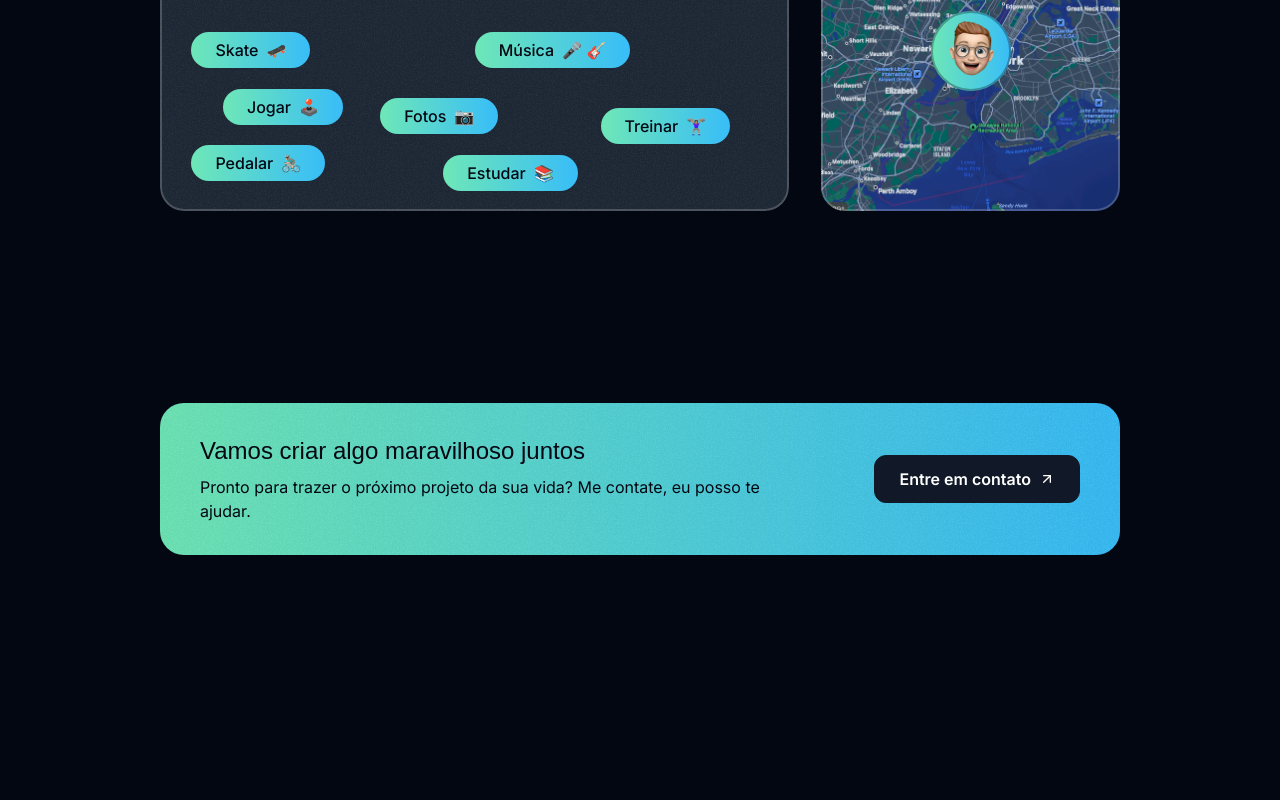
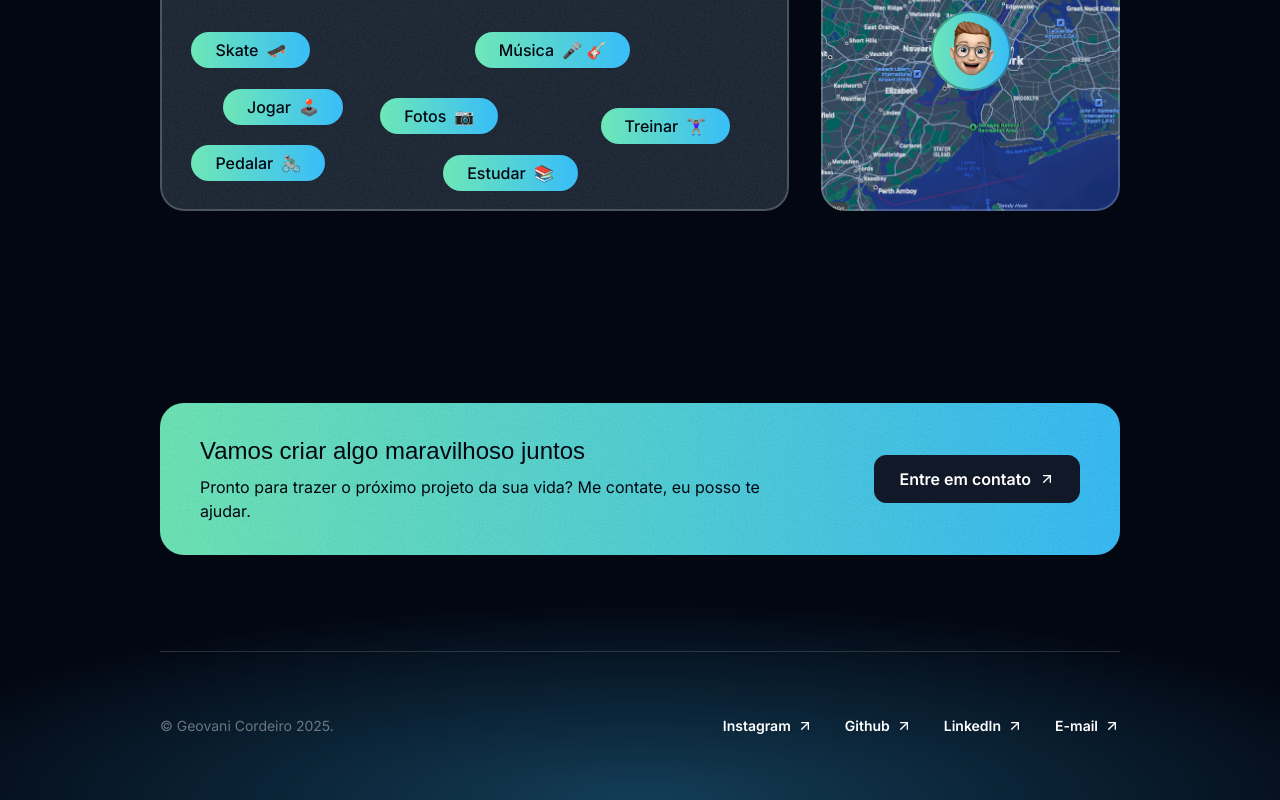
Before and after one commit to geovanigcs/Portfolio_2025, a Next.js app: page / in a window 1280 px wide. Shown: the part 5013-5813 px from the top of the page. Before the commit the page ends 5664 px from the top, so only its background shows below. Built offline with nearby package versions, Linux system fonts and the light colour scheme; a web font is replaced by a local one.

Commit message:
Chore: Adding footer

```diff
--- a/src/app/components/Footer.tsx
+++ b/src/app/components/Footer.tsx
@@ -1,3 +1,42 @@
+import ArrowUpRightIcon from '@/assets/icons/arrow-up-right.svg'
+
+
+const footerLinks = [
+  {
+    title: 'Instagram',
+    href: '#',
+  },
+  {
+    title: 'Github',
+    href: '#',
+  },
+  {
+    title: 'LinkedIn',
+    href: '#',
+  },
+  {
+    title: 'E-mail',
+    href: '#',
+  },
+]
+
 export const Footer = () => {
-  return <div>Footer Section</div>;
+  return (
+    <footer className='relative -z-10 overflow-x-clip'>
+      <div className="absolute h-[400px] w-[1600px] bottom-0 left-1/2 -translate-x-1/2 bg-sky-400/30 -z-10 [mask-image:radial-gradient(50%_50%_at_bottom_center,black,transparent)]"></div>
+      <div className="container">
+        <div className="border-t md:flex-row md:justify-between border-white/15 py-16 text-sm flex flex-col items-center gap-8">
+          <div className="text-white/40">&copy; Geovani Cordeiro 2025.</div>
+          <nav className="flex flex-col items-center gap-8 md:flex-row">
+            {footerLinks.map((link) =>(
+              <a href="#" key={link.title} className="inline-flex items-center gap-1.5">
+                <span className='font-semibold'>{link.title }</span>
+                <ArrowUpRightIcon className="size-4" />
+              </a>
+            ))}
+          </nav>
+          </div>
+        </div>
+    </footer>
+  );
 };
--- a/src/app/page.tsx
+++ b/src/app/page.tsx
@@ -1,5 +1,6 @@
 import { About } from "./components/About";
 import { Contact } from "./components/Contact";
+import { Footer } from "./components/Footer";
 import { Header } from "./components/Header";
 import { Hero } from "./components/Hero";
 import { Projects } from "./components/Projects";
@@ -17,6 +18,7 @@
       <Testimonials />
       <About />
       <Contact />
+      <Footer />
     </div>
   );
 }
```
